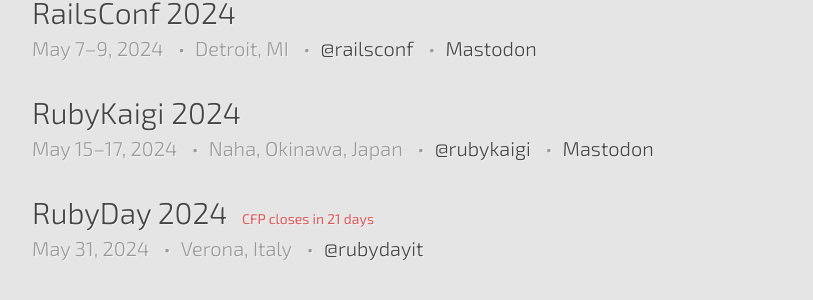
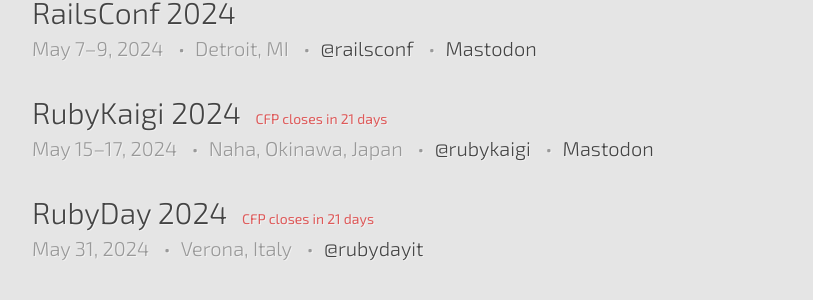
Before and after one commit to ruby-conferences/ruby-conferences.github.io, a Jekyll site: the page built from index.html, in a window 1280 px wide and 900 px high, scrolled down 1118 px. Shown: the part 150-450 px from the top of the window, without its empty margins (208-1021 px from the left). Built offline with Jekyll 4.4.1, drawn with Linux system fonts in a browser that asks for light colours.

Commit message:
Add CPF closing date to Ruby Kaigi 2024 (#559)
* Add CPF closing date to Ruby Kaigi 2024

Based on the [official site info][ref]

[ref]: https://cfp.rubykaigi.org/events/2024

```diff
--- a/_data/conferences.yml
+++ b/_data/conferences.yml
@@ -2488,6 +2488,8 @@
   url: https://rubykaigi.org
   twitter: rubykaigi
   mastodon: https://ruby.social/@rubykaigi
+  cfp_phrase: CFP closes
+  cfp_date: 2024-01-31
 
 - name: RubyDay 2024
   location: Verona, Italy
```
